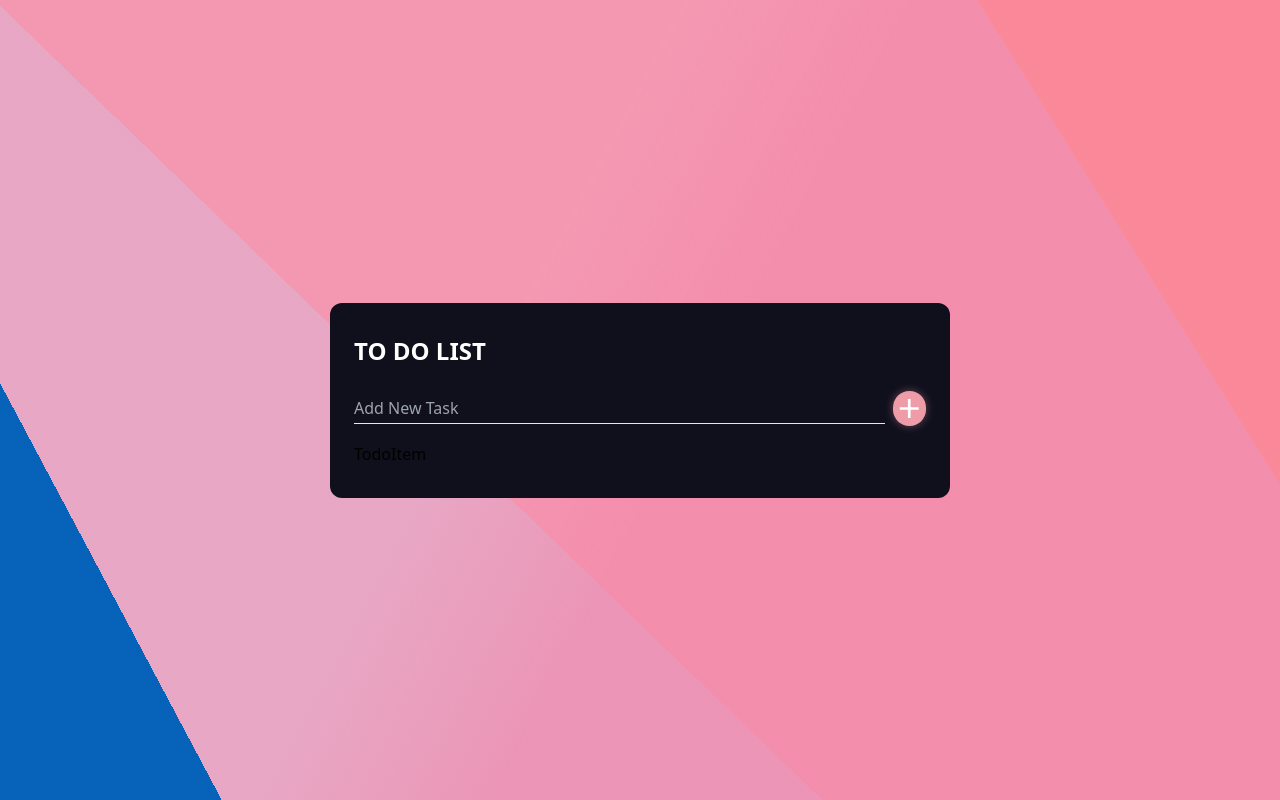
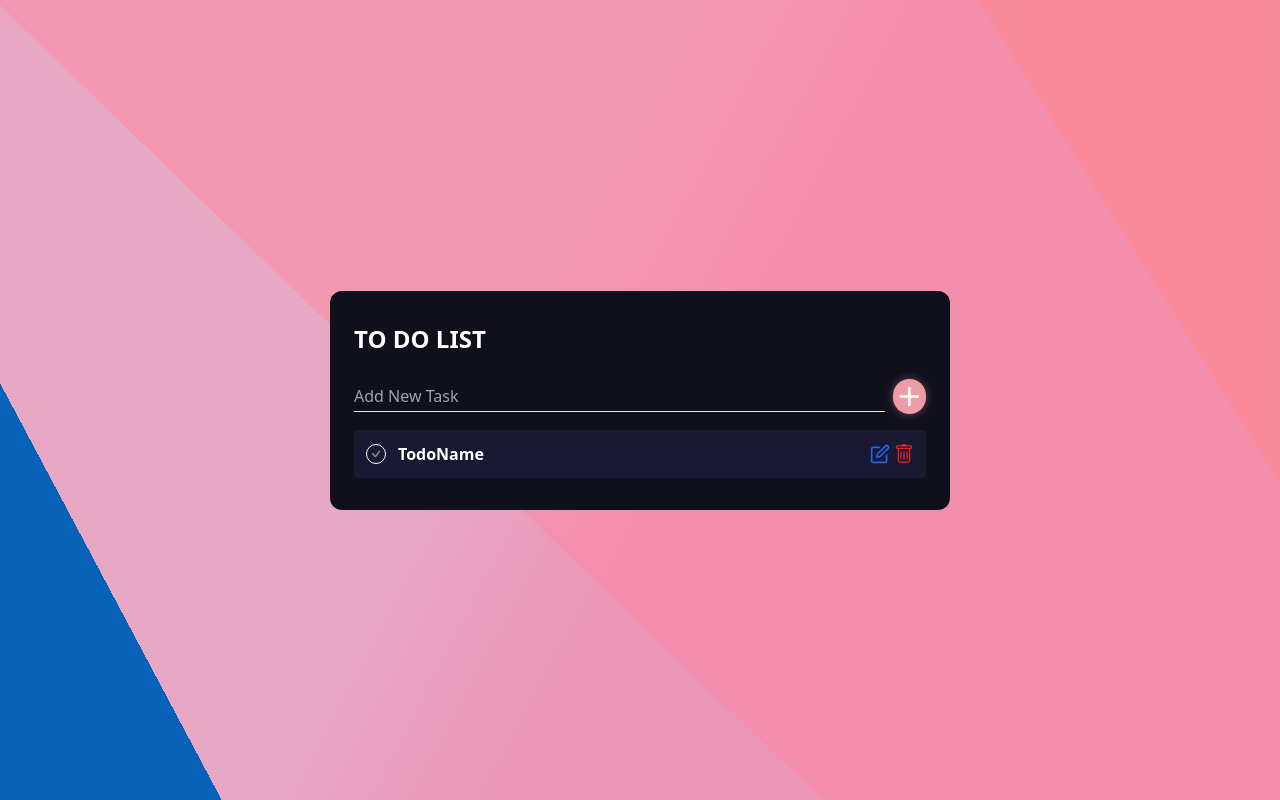
Before and after one commit to yusufziyayildirim/TodoList-React, a React (Create React App) app: page / in a window 1280 px wide. Built offline with nearby package versions, Linux system fonts and the light colour scheme.

Commit message:
TodoItem component designed

```diff
--- a/src/components/TodoItem.js
+++ b/src/components/TodoItem.js
@@ -1,8 +1,23 @@
+import { BsCheck, BsTrash } from 'react-icons/bs'
+import { FiEdit } from 'react-icons/fi'
 
 const TodoItem = () => {
-  return (
-    <div>TodoItem</div>
-  )
+    return (
+        <div className="flex items-center justify-between w-full bg-[#191933] p-3 rounded mt-2">
+            <div className='flex items-center gap-3'>
+                <div className="w-5 h-5 rounded-full border border-white hover:border-[#ee9ca7] hover:btn-shadow flex items-center justify-center cursor-pointer">
+                    <BsCheck className='text-[#ffffff80]' />
+                </div>
+                <span className='text-white font-semibold text-base cursor-pointer'>
+                    TodoName
+                </span>
+            </div>
+            <div className='flex items-center gap-1'>
+                <FiEdit size={20} className="cursor-pointer text-blue-600 hover:scale-95 transition-all" />
+                <BsTrash size={20} className="cursor-pointer text-red-600 hover:scale-95 transition-all" />
+            </div>
+        </div >
+    )
 }
 
 export default TodoItem
--- a/src/style.css
+++ b/src/style.css
@@ -566,6 +566,10 @@ video {
   margin-top: 1rem;
 }
 
+.mt-2 {
+  margin-top: 0.5rem;
+}
+
 .flex {
   display: flex;
 }
@@ -576,6 +580,10 @@ video {
 
 .h-8 {
   height: 2rem;
+}
+
+.h-5 {
+  height: 1.25rem;
 }
 
 .min-h-min {
@@ -589,6 +597,10 @@ video {
 
 .w-full {
   width: 100%;
+}
+
+.w-5 {
+  width: 1.25rem;
 }
 
 .cursor-pointer {
@@ -615,6 +627,14 @@ video {
   gap: 0.5rem;
 }
 
+.gap-3 {
+  gap: 0.75rem;
+}
+
+.gap-1 {
+  gap: 0.25rem;
+}
+
 .rounded-xl {
   border-radius: 0.75rem;
 }
@@ -623,8 +643,21 @@ video {
   border-radius: 9999px;
 }
 
+.rounded {
+  border-radius: 0.25rem;
+}
+
+.border {
+  border-width: 1px;
+}
+
 .border-b {
   border-bottom-width: 1px;
+}
+
+.border-white {
+  --tw-border-opacity: 1;
+  border-color: rgb(255 255 255 / var(--tw-border-opacity));
 }
 
 .bg-\[\#10101d\] {
@@ -639,6 +672,15 @@ video {
 .bg-\[\#ee9ca7\] {
   --tw-bg-opacity: 1;
   background-color: rgb(238 156 167 / var(--tw-bg-opacity));
+}
+
+.bg-\[\#191933\] {
+  --tw-bg-opacity: 1;
+  background-color: rgb(25 25 51 / var(--tw-bg-opacity));
+}
+
+.p-3 {
+  padding: 0.75rem;
 }
 
 .px-6 {
@@ -656,6 +698,11 @@ video {
   line-height: 2rem;
 }
 
+.text-base {
+  font-size: 1rem;
+  line-height: 1.5rem;
+}
+
 .font-semibold {
   font-weight: 600;
 }
@@ -663,6 +710,20 @@ video {
 .text-white {
   --tw-text-opacity: 1;
   color: rgb(255 255 255 / var(--tw-text-opacity));
+}
+
+.text-\[\#ffffff80\] {
+  color: #ffffff80;
+}
+
+.text-blue-600 {
+  --tw-text-opacity: 1;
+  color: rgb(37 99 235 / var(--tw-text-opacity));
+}
+
+.text-red-600 {
+  --tw-text-opacity: 1;
+  color: rgb(220 38 38 / var(--tw-text-opacity));
 }
 
 .outline-none {
@@ -676,9 +737,25 @@ video {
   transition-duration: 150ms;
 }
 
+.hover\:btn-shadow:hover{
+  box-shadow: 0 0 9px 0 rgba(238, 156, 167,0.4);
+}
+
 .hover\:scale-90:hover {
   --tw-scale-x: .9;
   --tw-scale-y: .9;
   -webkit-transform: translate(var(--tw-translate-x), var(--tw-translate-y)) rotate(var(--tw-rotate)) skewX(var(--tw-skew-x)) skewY(var(--tw-skew-y)) scaleX(var(--tw-scale-x)) scaleY(var(--tw-scale-y));
           transform: translate(var(--tw-translate-x), var(--tw-translate-y)) rotate(var(--tw-rotate)) skewX(var(--tw-skew-x)) skewY(var(--tw-skew-y)) scaleX(var(--tw-scale-x)) scaleY(var(--tw-scale-y));
 }
+
+.hover\:scale-95:hover {
+  --tw-scale-x: .95;
+  --tw-scale-y: .95;
+  -webkit-transform: translate(var(--tw-translate-x), var(--tw-translate-y)) rotate(var(--tw-rotate)) skewX(var(--tw-skew-x)) skewY(var(--tw-skew-y)) scaleX(var(--tw-scale-x)) scaleY(var(--tw-scale-y));
+          transform: translate(var(--tw-translate-x), var(--tw-translate-y)) rotate(var(--tw-rotate)) skewX(var(--tw-skew-x)) skewY(var(--tw-skew-y)) scaleX(var(--tw-scale-x)) scaleY(var(--tw-scale-y));
+}
+
+.hover\:border-\[\#ee9ca7\]:hover {
+  --tw-border-opacity: 1;
+  border-color: rgb(238 156 167 / var(--tw-border-opacity));
+}
```
